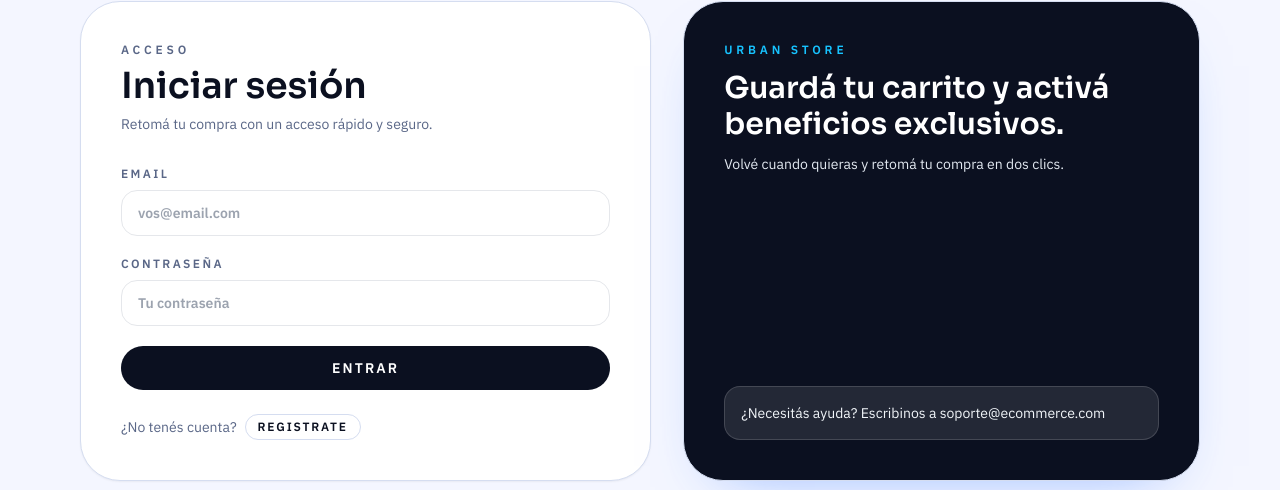
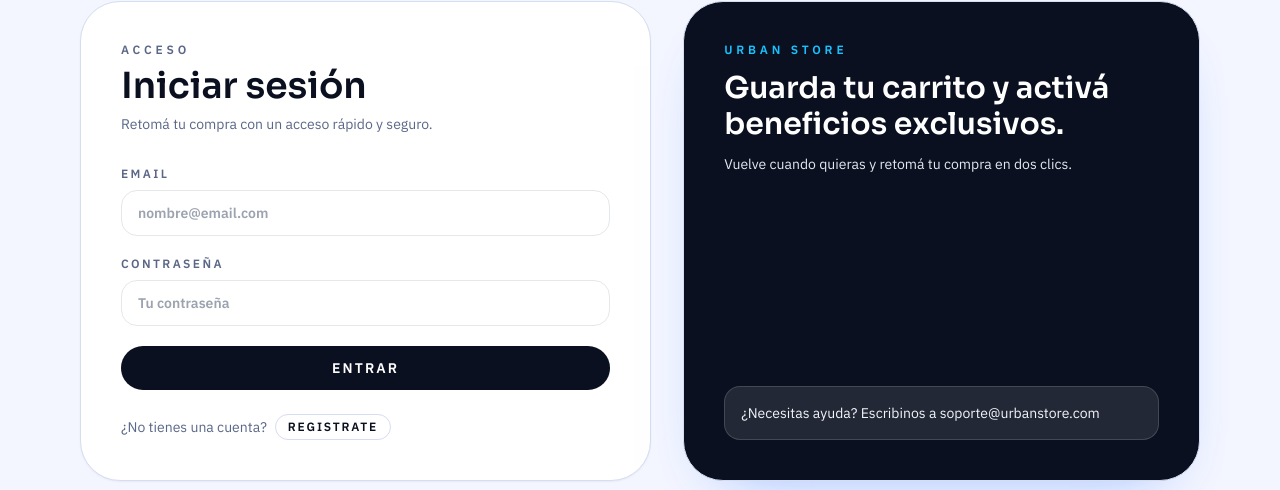
Before and after one commit to paucq/E-commerce-React, a React (Vite) app: page /#/login in a window 1280 px wide. Shown: the part 136-626 px from the top of the page. Built offline with nearby package versions, Linux system fonts and the light colour scheme.

Commit message:
style: final update

```diff
--- a/src/pages/Cart.jsx
+++ b/src/pages/Cart.jsx
@@ -242,7 +242,7 @@ export default function Cart() {
             <div className="flex flex-wrap items-start justify-between gap-4">
               <div className="space-y-2">
                 <p className="text-xs font-semibold uppercase tracking-[0.2em] text-tech-muted">
-                  Pasarela Tech Pop
+                  Pasarela de pago Urban Store
                 </p>
                 <h2
                   id="payment-title"
--- a/src/pages/Login.jsx
+++ b/src/pages/Login.jsx
@@ -48,7 +48,7 @@ export default function Login() {
             id="email"
             name="email"
             label="Email"
-            placeholder="vos@email.com"
+            placeholder="nombre@email.com"
             type="email"
             value={formValues.email}
             onChange={handleChange}
@@ -79,7 +79,7 @@ export default function Login() {
         </form>
 
         <div className="mt-6 flex flex-wrap items-center gap-2 text-sm text-tech-muted">
-          <span>¿No tenés cuenta?</span>
+          <span>¿No tienes una cuenta?</span>
           <Link
             className="rounded-full border border-tech-border px-3 py-1 text-xs font-semibold uppercase tracking-[0.15em] text-tech-ink transition hover:border-tech-primary hover:text-tech-primary"
             to="/register"
@@ -95,14 +95,14 @@ export default function Login() {
             Urban Store
           </p>
           <h2 className="font-display text-2xl font-semibold sm:text-3xl">
-            Guardá tu carrito y activá beneficios exclusivos.
+            Guarda tu carrito y activá beneficios exclusivos.
           </h2>
           <p className="text-sm text-slate-200">
-            Volvé cuando quieras y retomá tu compra en dos clics.
+            Vuelve cuando quieras y retomá tu compra en dos clics.
           </p>
         </div>
         <div className="mt-8 rounded-2xl border border-white/15 bg-white/10 p-4 text-sm text-slate-100">
-          ¿Necesitás ayuda? Escribinos a soporte@ecommerce.com
+          ¿Necesitas ayuda? Escribinos a soporte@urbanstore.com
         </div>
       </aside>
     </section>
--- a/src/pages/Register.jsx
+++ b/src/pages/Register.jsx
@@ -59,7 +59,7 @@ export default function Register() {
             id="email"
             name="email"
             label="Email"
-            placeholder="vos@email.com"
+            placeholder="nombre@email.com"
             type="email"
             value={formValues.email}
             onChange={handleChange}
@@ -69,7 +69,7 @@ export default function Register() {
             id="password"
             name="password"
             label="Contraseña"
-            placeholder="Elegí una contraseña"
+            placeholder="Elige una contraseña"
             type="password"
             value={formValues.password}
             onChange={handleChange}
@@ -90,7 +90,7 @@ export default function Register() {
         </form>
 
         <div className="mt-6 flex flex-wrap items-center gap-2 text-sm text-tech-muted">
-          <span>¿Ya tenés cuenta?</span>
+          <span>¿Ya tienes una cuenta?</span>
           <Link
             className="rounded-full border border-tech-border px-3 py-1 text-xs font-semibold uppercase tracking-[0.15em] text-tech-ink transition hover:border-tech-primary hover:text-tech-primary"
             to="/login"
```
